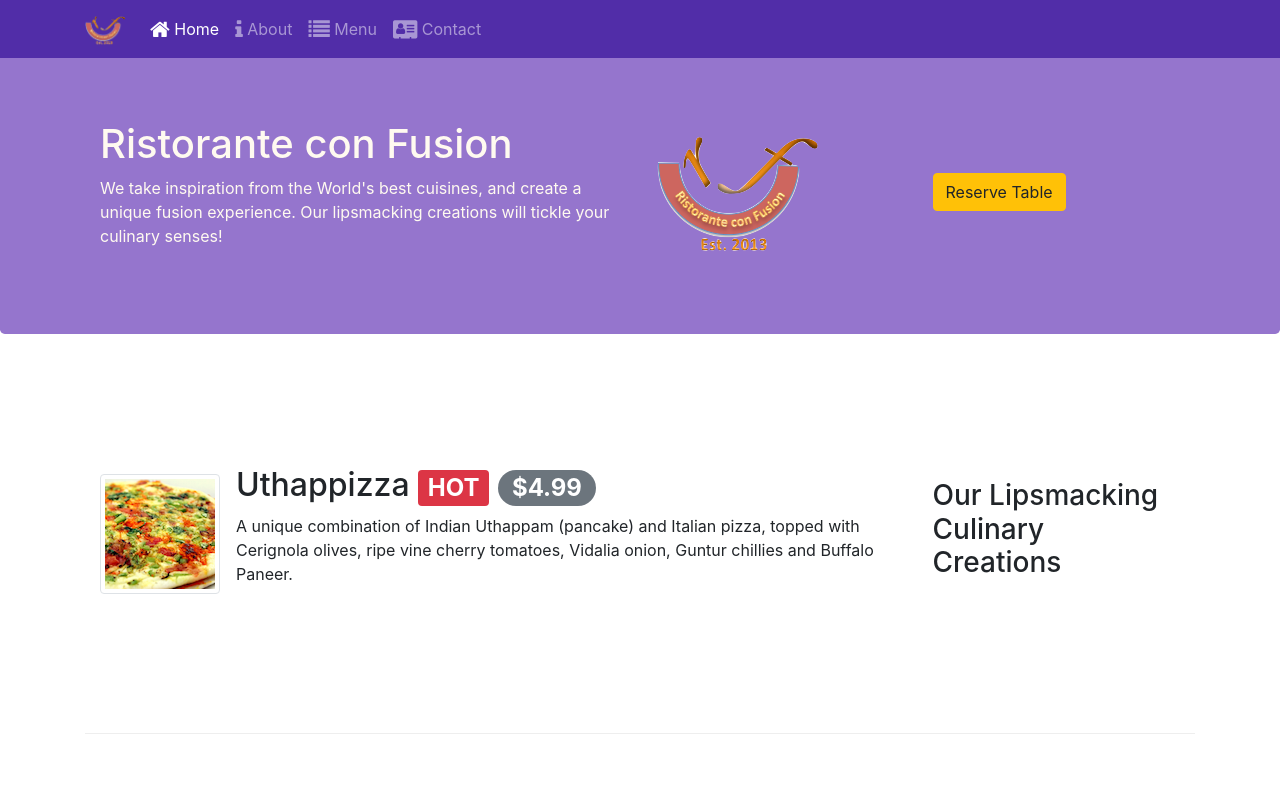
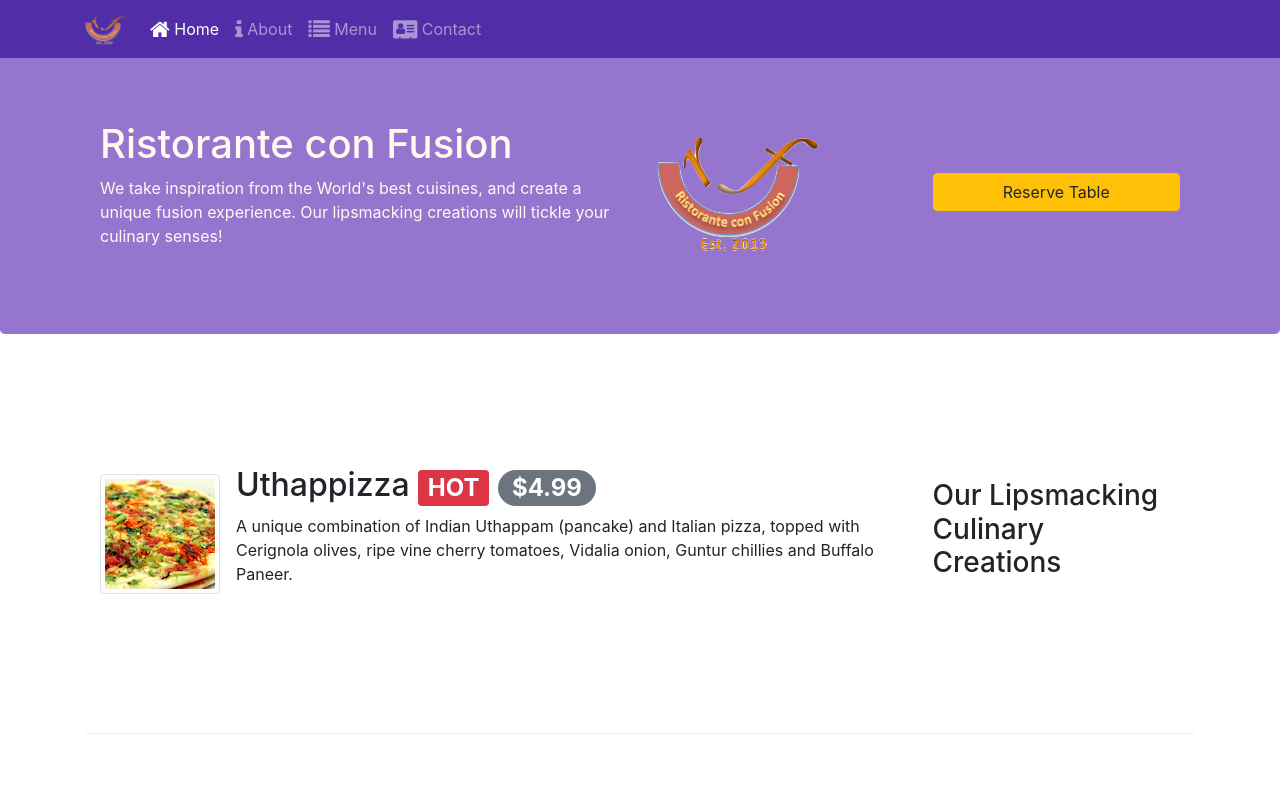
Before and after one commit to gsornsen/conFusion, a website: page index.html in a window 1280 px wide. Shown: the top 800 px of the page. Drawn offline with nearby package versions, Linux system fonts and the light colour scheme.

Commit message:
Add btn-block and btn-small classes

```diff
--- a/index.html
+++ b/index.html
@@ -43,7 +43,7 @@
                     <img src="img/logo.png" class="img-fluid">
                 </div>
                 <div class="col-12 col-sm align-self-center">
-                    <a class="btn btn-warning" href="#reserve-card" role="button">Reserve Table</a>
+                    <a class="btn btn-block btn-small btn-warning" href="#reserve-card" role="button">Reserve Table</a>
                 </div>
             </div>
         </div>
```
